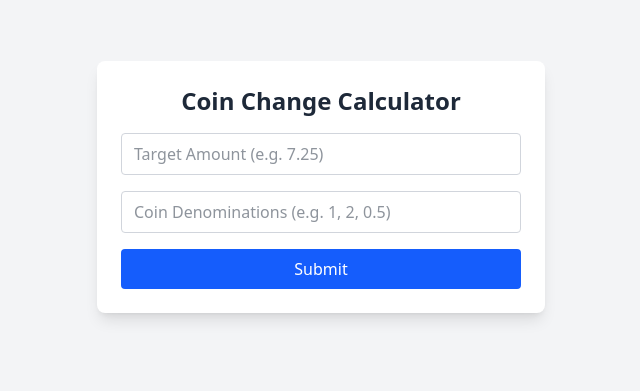
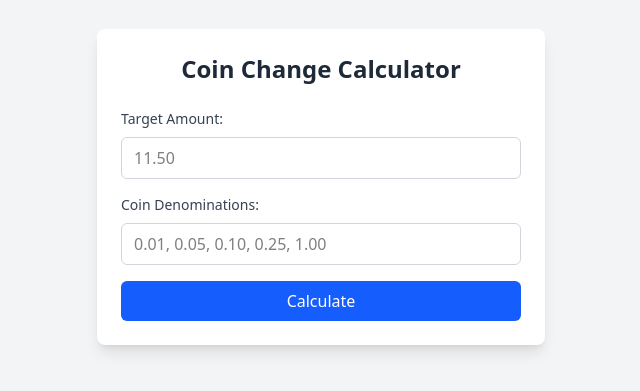
Before and after one commit to paulphyo/coin-challenge-frontend, a React (Vite) app in the folder 2025_PhyoNyiNyiPaing/react-frontend/: page / in a window 1280 px wide. Shown: the part 213-604 px from the top of the page, without its empty margins (319-959 px from the left). Built offline with nearby package versions, Linux system fonts and the light colour scheme.

Commit message:
feat: add coin calculator with functional api

```diff
--- a/2025_PhyoNyiNyiPaing/react-frontend/src/App.tsx
+++ b/2025_PhyoNyiNyiPaing/react-frontend/src/App.tsx
@@ -1,54 +1,11 @@
-import { useState } from "react";
+import { CoinCalculatorPage } from "./coin-calculator/pages/CoinCalculatorPage";
 
 const App = () => {
-  const [targetAmount, setTargetAmount] = useState("");
-  const [coinInput, setCoinInput] = useState("");
-  const [submitted, setSubmitted] = useState(false);
-
-  const handleSubmit = () => {
-    setSubmitted(true);
-  };
-
   return (
-    <div className="min-h-screen flex items-center justify-center bg-gray-100 text-gray-800 px-4">
-      <div className="w-full max-w-md bg-white rounded-lg shadow-lg p-6">
-        <h1 className="text-2xl font-bold mb-4 text-center">Coin Change Calculator</h1>
-
-        <div className="space-y-4">
-          <input
-            type="number"
-            placeholder="Target Amount (e.g. 7.25)"
-            value={targetAmount}
-            onChange={(e) => setTargetAmount(e.target.value)}
-            className="w-full px-3 py-2 border border-gray-300 rounded"
-          />
-
-          <input
-            type="text"
-            placeholder="Coin Denominations (e.g. 1, 2, 0.5)"
-            value={coinInput}
-            onChange={(e) => setCoinInput(e.target.value)}
-            className="w-full px-3 py-2 border border-gray-300 rounded"
-          />
-
-          <button
-            onClick={handleSubmit}
-            className="w-full bg-blue-600 hover:bg-blue-700 text-white py-2 rounded"
-          >
-            Submit
-          </button>
-        </div>
-
-        {submitted && (
-          <div className="mt-4 text-sm text-gray-600">
-            <p><strong>Target Amount:</strong> {targetAmount}</p>
-            <p><strong>Coin Denominations:</strong> {coinInput}</p>
-            <p className="text-blue-600 mt-2">API response will appear here.</p>
-          </div>
-        )}
-      </div>
-    </div>
-  );
+    <>
+      <CoinCalculatorPage />
+    </>
+  )
 };
 
 export default App;
--- /dev/null
+++ b/2025_PhyoNyiNyiPaing/react-frontend/src/coin-calculator/api/CoinApi.ts
@@ -0,0 +1,17 @@
+import type { CoinChangePayload } from "../types/CoinChangePayload";
+
+export const calculateMinimumCoins = async (
+    payload: CoinChangePayload
+): Promise<number[]> => {
+    const res = await fetch("http://localhost:8080/coins/min", {
+        method: "POST",
+        headers: { "Content-Type": "application/json" },
+        body: JSON.stringify(payload),
+    });
+
+    if (!res.ok) {
+        throw new Error(`Server error ${res.status}: ${await res.text()}`);
+    }
+
+    return await res.json();
+};
--- /dev/null
+++ b/2025_PhyoNyiNyiPaing/react-frontend/src/coin-calculator/pages/CoinCalculatorPage.tsx
@@ -0,0 +1,132 @@
+import { useState, useCallback } from "react";
+import { calculateMinimumCoins } from "../api/CoinApi";
+import type { CoinChangePayload } from "../types/CoinChangePayload";
+
+export const CoinCalculatorPage = () => {
+    const [targetAmount, setTargetAmount] = useState("");
+    const [coinInput, setCoinInput] = useState("");
+    const [result, setResult] = useState<number[] | null>(null);
+    const [error, setError] = useState("");
+    const [loading, setLoading] = useState(false);
+
+    const validateInput = (target: number, coins: number[]) => {
+        if (isNaN(target) || target <= 0) {
+            return "Please enter a valid target amount greater than 0";
+        }
+        if (coins.length === 0) {
+            return "Please enter valid coin denominations";
+        }
+        return "";
+    };
+
+    const handleCalculate = useCallback(async () => {
+        setError("");
+        setResult(null);
+        setLoading(true);
+
+        const target = parseFloat(targetAmount);
+        const coins = coinInput
+            .split(",")
+            .map((c) => parseFloat(c.trim()))
+            .filter((c) => !isNaN(c) && c > 0);
+
+        const validationError = validateInput(target, coins);
+        if (validationError) {
+            setError(validationError);
+            setLoading(false);
+            return;
+        }
+
+        const payload: CoinChangePayload = {
+            targetAmount: target,
+            coinDenominations: coins,
+        };
+
+        try {
+            const data = await calculateMinimumCoins(payload);
+            setResult(data);
+        } catch (err) {
+            setError(err instanceof Error ? err.message : "Connection failed");
+        } finally {
+            setLoading(false);
+        }
+    }, [targetAmount, coinInput]);
+
+    const formatResult = (coins: number[] | null) => {
+        if (!coins?.length) return "No solution found";
+        const counts = coins.reduce<Record<string, number>>((acc, coin) => {
+            const key = coin.toFixed(2);
+            acc[key] = (acc[key] || 0) + 1;
+            return acc;
+        }, {});
+        return Object.entries(counts)
+            .sort(([a], [b]) => parseFloat(b) - parseFloat(a))
+            .map(([coin, count]) => `${count} × ${coin}`)
+            .join(", ");
+    };
+
+    return (
+        <div className="w-full min-h-screen bg-gray-100 flex items-center justify-center p-4">
+            <div className="w-full max-w-md bg-white rounded-lg shadow-lg p-6">
+                <h2 className="text-2xl font-bold text-gray-800 mb-6 text-center">
+                    Coin Change Calculator
+                </h2>
+
+                <div className="space-y-4">
+                    <div>
+                        <label className="block text-sm font-medium text-gray-700 mb-2">
+                            Target Amount:
+                        </label>
+                        <input
+                            type="number"
+                            step="0.01"
+                            value={targetAmount}
+                            onChange={(e) => setTargetAmount(e.target.value)}
+                            placeholder="11.50"
+                            className="w-full px-3 py-2 border border-gray-300 rounded-md focus:ring-2 focus:ring-blue-500 focus:border-blue-500"
+                        />
+                    </div>
+
+                    <div>
+                        <label className="block text-sm font-medium text-gray-700 mb-2">
+                            Coin Denominations:
+                        </label>
+                        <input
+                            type="text"
+                            value={coinInput}
+                            onChange={(e) => setCoinInput(e.target.value)}
+                            placeholder="0.01, 0.05, 0.10, 0.25, 1.00"
+                            className="w-full px-3 py-2 border border-gray-300 rounded-md focus:ring-2 focus:ring-blue-500 focus:border-blue-500"
+                        />
+                    </div>
+
+                    <button
+                        onClick={handleCalculate}
+                        disabled={loading}
+                        className="w-full bg-blue-600 hover:bg-blue-700 disabled:bg-blue-300 text-white font-medium py-2 px-4 rounded-md transition-colors"
+                    >
+                        {loading ? "Calculating..." : "Calculate"}
+                    </button>
+                </div>
+
+                {error && (
+                    <div className="mt-4 p-3 bg-red-50 border border-red-200 rounded-md text-red-800">
+                        <strong>Error:</strong> {error}
+                    </div>
+                )}
+
+                {result && !error && (
+                    <div className="mt-4 p-3 bg-green-50 border border-green-200 rounded-md">
+                        <h4 className="font-semibold text-green-800 mb-2">Result:</h4>
+                        <p className="text-sm text-green-700 bg-white p-2 rounded border">
+                            {formatResult(result)}
+                        </p>
+                        <p className="text-xs text-green-600 mt-2">
+                            Total coins: {result.length}
+                        </p>
+                    </div>
+                )}
+            </div>
+        </div>
+    );
+};
--- /dev/null
+++ b/2025_PhyoNyiNyiPaing/react-frontend/src/coin-calculator/types/CoinChangePayload.ts
@@ -0,0 +1,4 @@
+export interface CoinChangePayload {
+  targetAmount: number;
+  coinDenominations: number[];
+}
```
